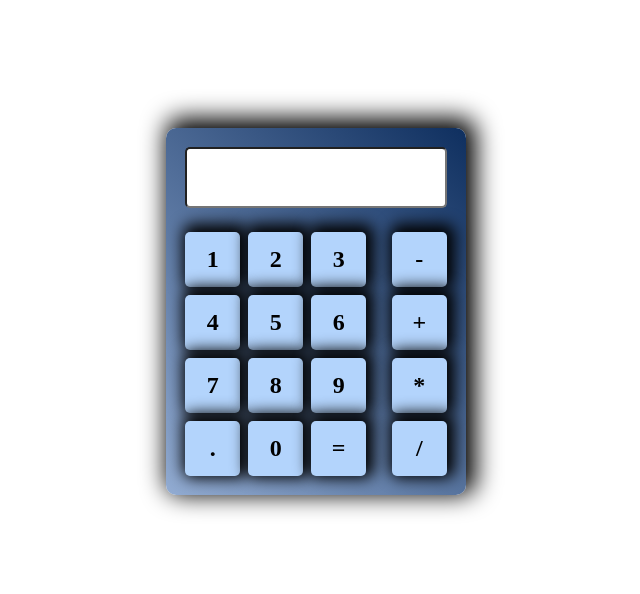
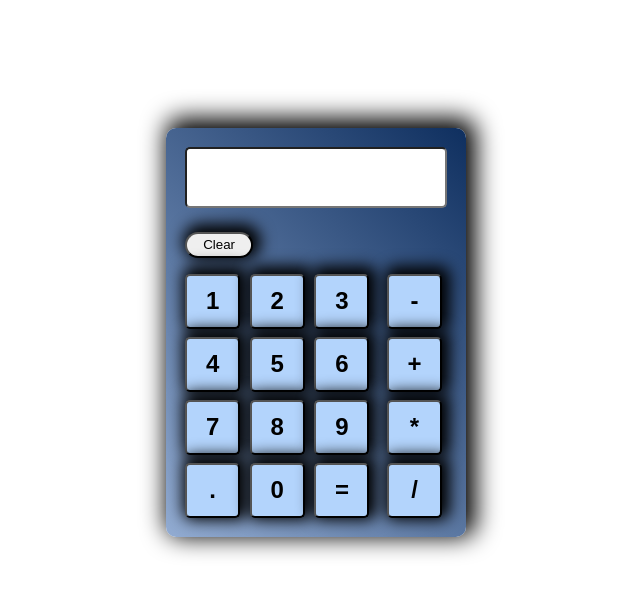
Before and after one commit to beliy-beret/HTML_exemple, a plain HTML site: page Calculator/index.html in a window 1280 px wide. Shown: the whole page, without its empty margins (324-964 px from the left). Drawn offline with Linux system fonts and the light colour scheme.

Commit message:
add clear button

```diff
--- a/Calculator/index.html
+++ b/Calculator/index.html
@@ -12,25 +12,28 @@
     <div class="wrapper">
         <input type="text" readonly>
         <div class="buttons">
+            <div class="options">
+                <button class="clear">Clear</button>
+            </div>
             <div class="numbers">
-                <div class="btn number" data-value="1">1</div>
-                <div class="btn number" data-value="2">2</div>
-                <div class="btn number" data-value="3">3</div>
-                <div class="btn number" data-value="4">4</div>
-                <div class="btn number" data-value="5">5</div>
-                <div class="btn number" data-value="6">6</div>
-                <div class="btn number" data-value="7">7</div>
-                <div class="btn number" data-value="8">8</div>
-                <div class="btn number" data-value="9">9</div>
-                <div class="btn number" data-value=".">.</div>
-                <div class="btn number" data-value="0">0</div>
-                <div class="btn operation" data-value="=">=</div>
+                <button class="btn number" data-value="1">1</button>
+                <button class="btn number" data-value="2">2</button>
+                <button class="btn number" data-value="3">3</button>
+                <button class="btn number" data-value="4">4</button>
+                <button class="btn number" data-value="5">5</button>
+                <button class="btn number" data-value="6">6</button>
+                <button class="btn number" data-value="7">7</button>
+                <button class="btn number" data-value="8">8</button>
+                <button class="btn number" data-value="9">9</button>
+                <button class="btn number" data-value=".">.</button>
+                <button class="btn number" data-value="0">0</button>
+                <button class="btn operation" data-value="=">=</button>
             </div>
             <div class="operations">
-                <div class="btn operation" data-value="-">-</div>
-                <div class="btn operation" data-value="+">+</div>
-                <div class="btn operation" data-value="*">*</div>
-                <div class="btn operation" data-value="/">/</div>
+                <button class="btn operation" data-value="-">-</button>
+                <button class="btn operation" data-value="+">+</button>
+                <button class="btn operation" data-value="*">*</button>
+                <button class="btn operation" data-value="/">/</button>
             </div>
         </div>
     </div>
--- a/Calculator/style.css
+++ b/Calculator/style.css
@@ -28,13 +28,21 @@ input[type=number]::-webkit-inner-spin-button {
 }
 
 .buttons {
-    display: flex;
-    justify-content: space-between;
-    width: 100%;
+    display: grid;
+    grid-template-rows: auto 1fr;
+    grid-template-columns: repeat(2, auto);
+    gap: 1rem;
     margin-top: 1.5rem;
 }
 
+.clear {
+    box-shadow: 3px -3px 15px 5px black;
+    border-radius: 15px;
+    padding: 0.2rem 1rem;
+}
 .numbers {
+    grid-row: 2;
+    grid-column: 1;
     display: grid;
     gap: 0.5rem;
     grid-template-columns: repeat(3, 1fr);
@@ -42,6 +50,8 @@ input[type=number]::-webkit-inner-spin-button {
 }
 
 .operations {
+    grid-row: 2;
+    grid-column: 2;
     display: flex;
     flex-direction: column;
     justify-content: space-between;
```
